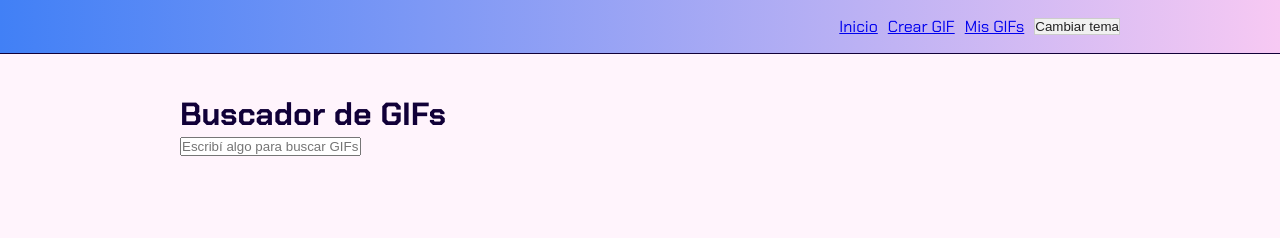
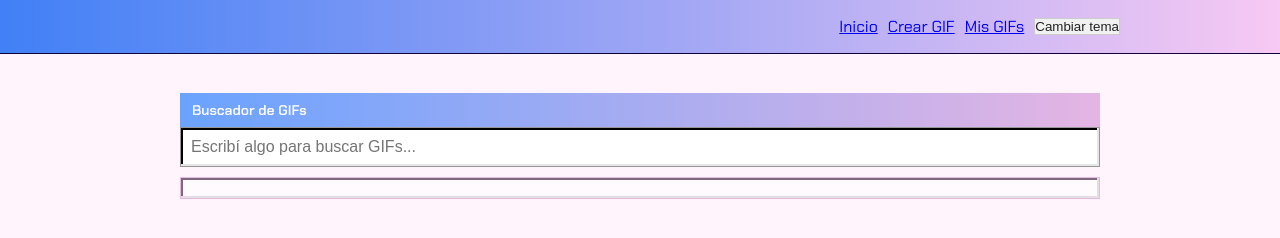
Before and after one commit to tomasgz7/gifos-project, a plain HTML site: page index.html in a window 1280 px wide. Drawn offline with Linux system fonts and the light colour scheme.

Commit message:
Agregando estilos en components css

```diff
--- a/styles/components.css
+++ b/styles/components.css
@@ -0,0 +1,28 @@
+main > h1 {
+    font-size: 14px;
+    font-weight: 600;
+    color: #fff;
+    padding: 8px 12px;
+    box-shadow: 0 1px 0 0 #110038;
+}
+
+#entrada-busqueda {
+    width: 100%;
+    padding: 10px;
+    font-size: 16px;
+    border: 1px solid #979797;
+    box-shadow: inset -2px -2px 0 0 #E6E6E6, inset 2px 2px 0 0 #000;
+}
+
+#contenedor-resultados {
+    margin-top: 10px;
+    padding: 10px;
+    background: #FFFAFE;
+    border: 1px solid #E6BBE2;
+    box-shadow: inset -2px -2px 0 0 #E6DCE4, inset 2px 2px 0 0 #80687D;
+}
+
+#contenedor-resultados, #contenedor-mis-gifs {
+    display: grid;
+    grid-template-columns: repeat(4, 1fr);
+}
--- a/styles/themes/day.css
+++ b/styles/themes/day.css
@@ -7,6 +7,10 @@ header{
     background: linear-gradient(to right, #4180f6, #F7C9F3 100%);
 }
 
+main > h1 {
+    background: linear-gradient(to right, #6AA3FF, #E4B5E3);
+}
+
 button {
     background-color: #f1f1f1;
     color: #222;
--- a/styles/themes/night.css
+++ b/styles/themes/night.css
@@ -7,6 +7,10 @@ header{
     background: linear-gradient(to right, #2E32FB 0%, #EE3EFE 100%);
 }
 
+main > h1 {
+    background: linear-gradient(to right, #5F64FF, #F279FF);
+}
+
 button {
     background-color: #333;
     color: #f8f8f8;
```
